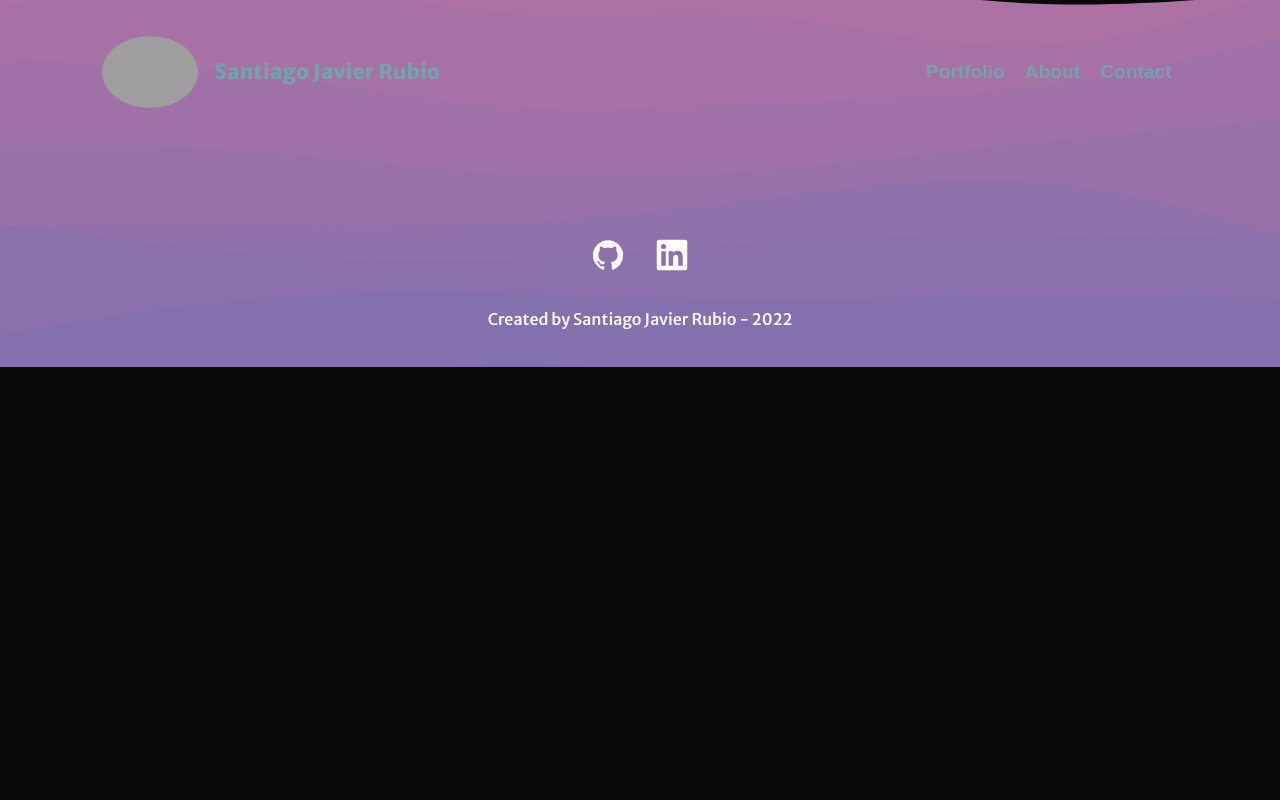
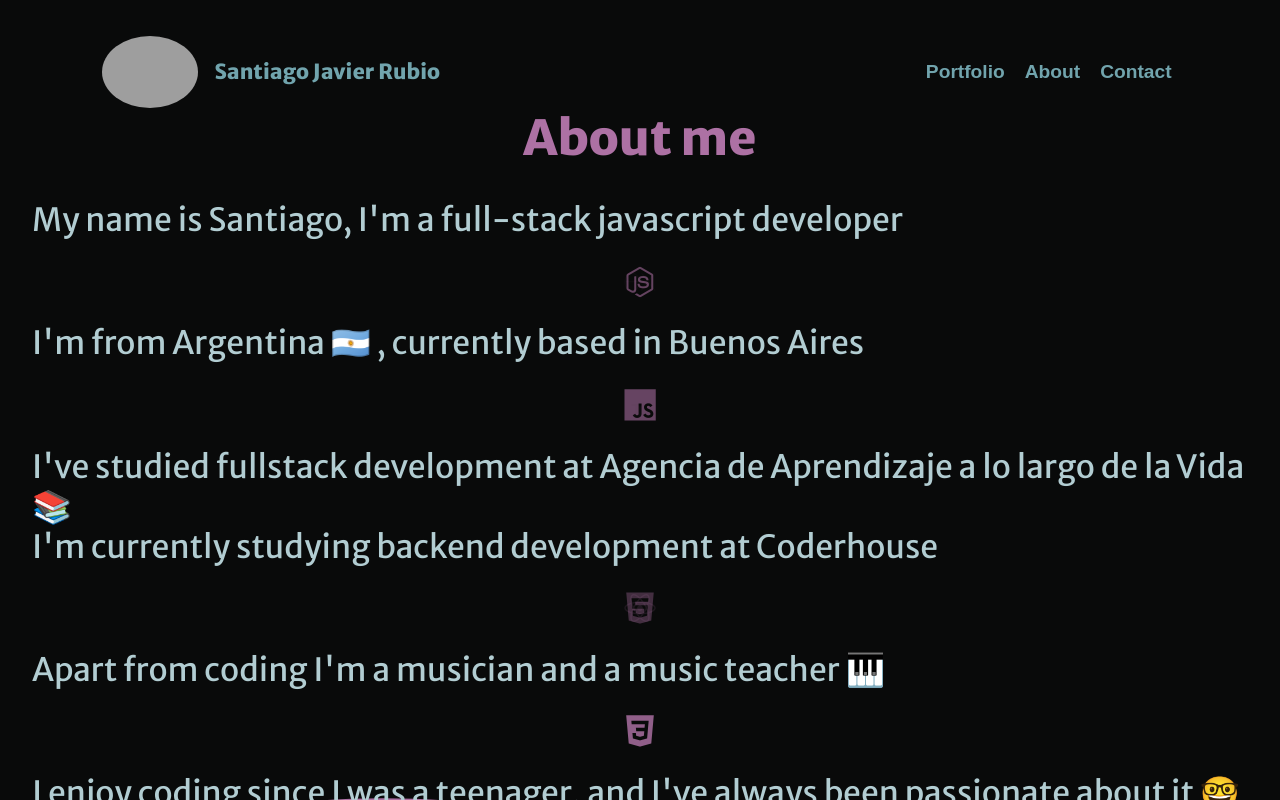
Before and after one commit to SantiagoJavierRubio/portfolio, a React (Create React App) app in the folder client/: page / in a window 1280 px wide. Both pictures are taken after a click on the button "About". Shown: the top 800 px of the page. Built offline with nearby package versions, Linux system fonts and the light colour scheme; no server answers; grey boxes are pictures that could not be loaded.

Commit message:
added about section and minor fixes

```diff
--- a/client/src/components/About/About.jsx
+++ b/client/src/components/About/About.jsx
@@ -1,9 +1,23 @@
+import FadingIcon from './FadingSymbol/FadingIcon'
 import './about.css'
 
 const About = () => {
     return(
-        <>
-        </>
+        <div id="about">
+            <div id="about-text">
+                <h1>About me</h1>
+                <p>My name is Santiago, I'm a full-stack javascript developer</p>
+                <FadingIcon icons={["devicon-nodejs-plain", "devicon-express-original"]} />
+                <p>I'm from Argentina 🇦🇷 , currently based in Buenos Aires</p>
+                <FadingIcon icons={["devicon-javascript-plain", "devicon-typescript-plain"]} />
+                <p>I've studied fullstack development at Agencia de Aprendizaje a lo largo de la Vida 📚<br />
+                I'm currently studying backend development at Coderhouse</p>
+                <FadingIcon icons={["devicon-react-original", "devicon-html5-plain"]} />
+                <p>Apart from coding I'm a musician and a music teacher 🎹</p>
+                <FadingIcon icons={["devicon-css3-plain", "devicon-mongodb-plain"]} />
+                <p>I enjoy coding since I was a teenager, and I've always been passionate about it 🤓</p>
+            </div>
+        </div>
     )
 }
 
--- /dev/null
+++ b/client/src/components/About/FadingSymbol/FadingIcon.jsx
@@ -0,0 +1,24 @@
+import './fading_icon.css'
+
+const FadingIcon = ({ icons }) => {
+
+    const fadingTime = Math.floor(Math.random() * 10) + 4
+
+    return(
+        <div className='fadingIcon'>
+            <i className={icons[0]}
+                style={{
+                    animation: `fade-in ${fadingTime}s alternate infinite ease-in-out`
+                }}
+            />
+            <i className={icons[1]}
+                style={{
+                    animationDelay: `${fadingTime}s`,
+                    animation: `fade-in ${fadingTime}s alternate-reverse infinite ease-in-out`
+                }}
+            />
+        </div>
+    )
+}
+
+export default FadingIcon
--- /dev/null
+++ b/client/src/components/About/FadingSymbol/fading_icon.css
@@ -0,0 +1,23 @@
+@keyframes fade-in {
+    0% {
+        opacity: 1;
+    }
+    75% {
+        opacity: 0;
+    }
+    100% {
+        opacity: 0;
+    }
+}
+.fadingIcon {
+    position: relative;
+    height: 1.2rem;
+}
+.fadingIcon i {
+    position: absolute;
+    color: rgb(173, 113, 164);
+    font-size: 2rem;
+    top: 50%;
+    left: 50%;
+    transform: translate(-50%, -50%);
+}
--- a/client/src/components/About/about.css
+++ b/client/src/components/About/about.css
@@ -0,0 +1,37 @@
+#about {
+    min-height: 85vh;
+    margin-bottom: 5rem;
+}
+#about-text {
+    margin-top: 6.75rem;
+}
+#about-text h1 {
+    font-size: 3rem;
+    font-weight: 700;
+    color: rgb(173, 113, 164);
+}
+#about-text p {
+    font-size: 2rem;
+    color: rgb(178, 205, 210);
+    text-align: left;
+    margin-left: 2rem;
+}
+#about-text i {
+    color: rgb(173, 113, 164);
+    font-size: 2rem;
+}
+
+@media screen and (max-width: 768px) {
+    #about {
+        margin-bottom: 2rem;
+    }
+    #about-text {
+        margin-top: 2rem;
+    }
+    #about-text p {
+        font-size: 1.35rem;
+        color: rgb(178, 205, 210);
+        text-align: center;
+        margin: 1rem;
+    }
+}
--- a/client/src/components/NavBar/Menu/Menu.jsx
+++ b/client/src/components/NavBar/Menu/Menu.jsx
@@ -1,3 +1,4 @@
+import { useState } from 'react'
 import { SpeedDial, SpeedDialAction } from '@mui/material'
 import MenuIcon from '@mui/icons-material/Menu'
 import WorkIcon from '@mui/icons-material/Work'
@@ -17,8 +18,10 @@ const optionStyle = {
 
 const Menu = ({ scrollToContact }) => {
 
+    const [open, setOpen] = useState(false)
     const dispatch = useDispatch()
     const handleNavigation = (direction) => {
+        setOpen(false)
         if(direction === 'contact'){
             dispatch(setView(pages.HOME))
             return scrollToContact()
@@ -41,7 +44,10 @@ const Menu = ({ scrollToContact }) => {
                         }
                 }}
             }
-            style={{position: 'absolute', top: 0, right: '.5rem'}}
+            style={{position: 'absolute', top: 0, right: '.5rem', zIndex: '10000'}}
+            open={open}
+            onClose={() => setOpen(false)}
+            onClick={() => setOpen(!open)}
         >
             <SpeedDialAction
                 icon={<WorkIcon />}
--- a/client/src/components/Portfolio/EntryDetails/Icons.js
+++ b/client/src/components/Portfolio/EntryDetails/Icons.js
@@ -13,8 +13,6 @@ const icons = {
     firebase: <i className="devicon-firebase-plain" />,
     handlebars: <i class="devicon-handlebars-plain" />,
     socketio: <i class="devicon-socketio-original" />,
-
-
 }
 
 export const getIcon = (resource) => {
--- a/client/src/components/Portfolio/EntryDetails/entry_details.css
+++ b/client/src/components/Portfolio/EntryDetails/entry_details.css
@@ -93,6 +93,7 @@
     padding: 0;
     background-color: #fff;
     border-radius: 12px;
+    z-index: 1;
 }
 #card-actions {
     justify-content: space-between;
@@ -123,4 +124,7 @@
     #portfolio-item-details iframe {
         width: 100%;
     }
+    #card-actions {
+        margin: 0;
+    }
 }
--- a/client/src/components/PortfolioCard/PortfolioCard.jsx
+++ b/client/src/components/PortfolioCard/PortfolioCard.jsx
@@ -1,45 +1,40 @@
 import { Card, CardContent, CardMedia, CardActionArea, Skeleton } from '@mui/material'
 import { setView, pages } from '../../redux/ducks/views'
-import { useState, useEffect } from 'react'
+import { useState } from 'react'
 import { useDispatch } from 'react-redux'
 import './portfolio_card.css'
 
 const PortfolioCard = ({entry}) => {
 
     const [loaded, setLoaded] = useState(false)
-
     const dispatch = useDispatch()
     const handleGoToEntry = () => {
         dispatch(setView(pages.PORTFOLIO, entry._id))
     }
 
-    useEffect(() => {
-        if(!entry) return
-        const img = new Image()
-        img.src = entry.thumbnail
-        img.loading = 'lazy'
-        img.onload = () => setLoaded(img)
-    }, [])
+    const triggerLoad = () => {
+        setTimeout(() => {
+            setLoaded(true)
+        }, 100)
+    }
 
     return(
         <>
-        {!loaded? <Skeleton variant="rect" className="cardSkeleton" animation="wave" width="100%" height="500px" />
-        :
-        <Card className="entryCard" style={{ backgroundColor: 'rgba(9, 10, 10, 0.80)'}}>
+        {!loaded && <Skeleton variant="rect" className="cardSkeleton" animation="wave" width="100%" height="500px" /> }
+        {entry && <Card className="entryCard" style={{ backgroundColor: 'rgba(9, 10, 10, 0.80)', display: loaded ? 'initial' : 'none' }}>
             <CardActionArea style={{height: '100%', display: 'flex', flexDirection: 'column', justifyContent: 'space-between'}} onClick={handleGoToEntry}>
                 <h3 className="cardTitle">{entry.name}</h3>
                 <CardMedia
                         component="img"
                         image={entry.thumbnail}
                         alt={`Screenshot for ${entry.name}`}
-                        loading="lazy"
+                        onLoad={triggerLoad}
                 />
                 <CardContent>
                     <p className="cardDescription">{entry.summary}</p>
                 </CardContent>
             </CardActionArea>
-        </Card>
-        }
+        </Card>}
         </>
     )
 }
```
